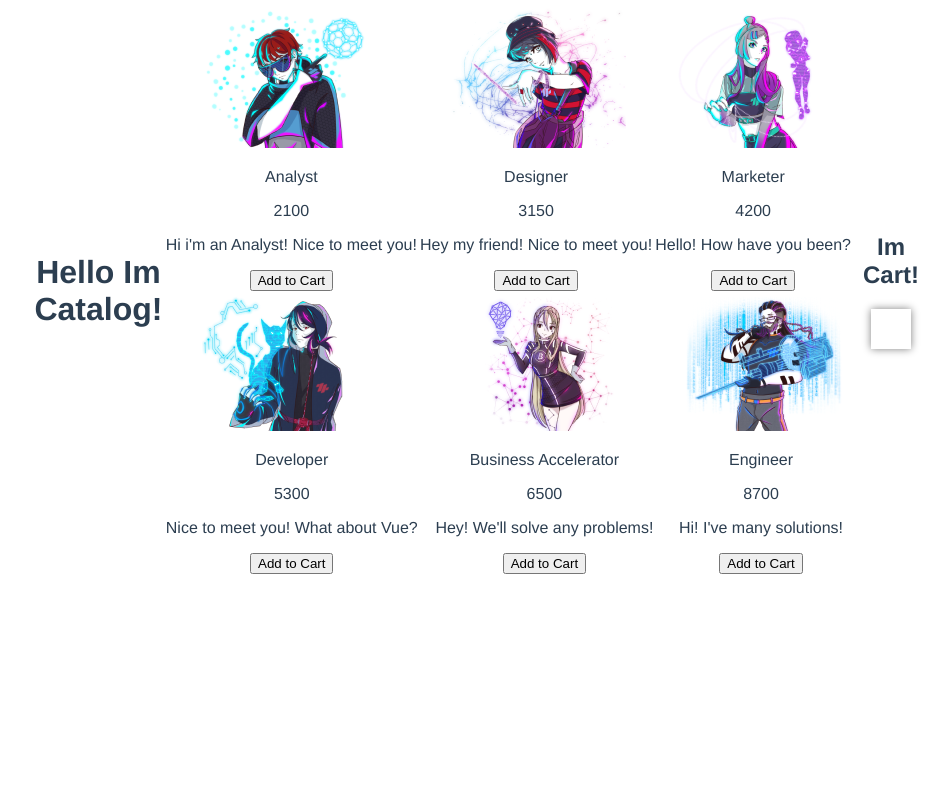
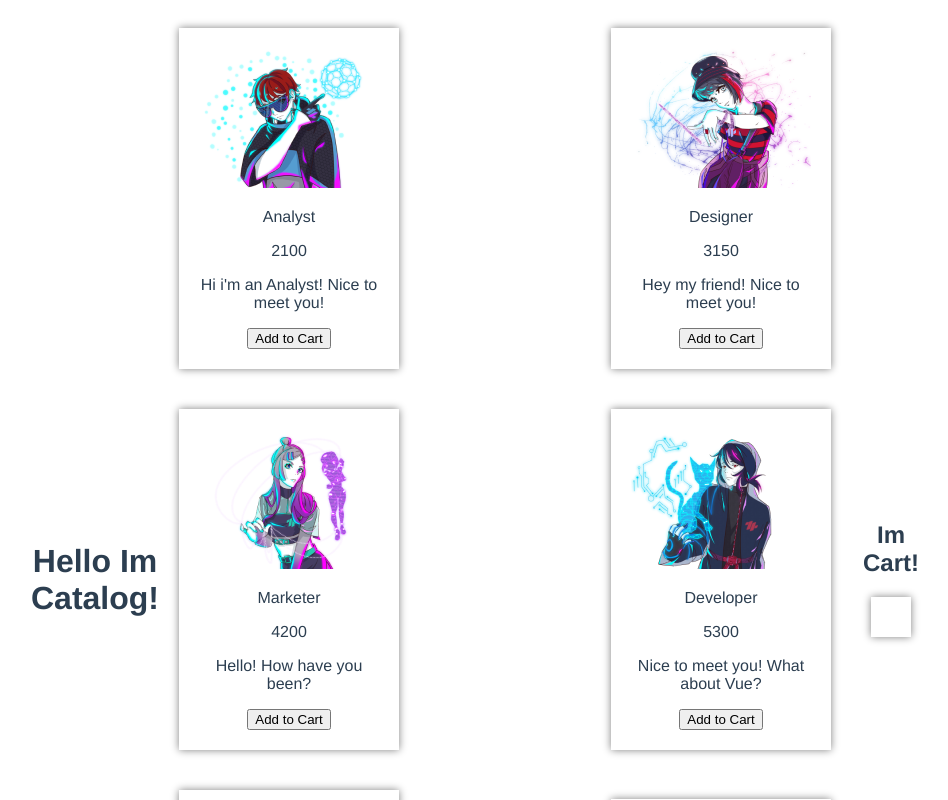
Before and after one commit to firttrule/first_app, a Vue app: page / in a window 1280 px wide. Shown: the top 800 px of the page, without its empty margins (159-1107 px from the left). Built offline with nearby package versions, Linux system fonts and the light colour scheme; data requests are answered from the project's data file.

Commit message:
Правки

```diff
--- a/src/components/v-catalog-item.vue
+++ b/src/components/v-catalog-item.vue
@@ -38,7 +38,7 @@ export default {
 </script>
 
 <style lang="scss">
-.v-cart-item {
+.v-catalog-item {
   flex-basis: 25%;
   box-shadow: 0 0 8px 0 grey;
   padding: 20px;
```
